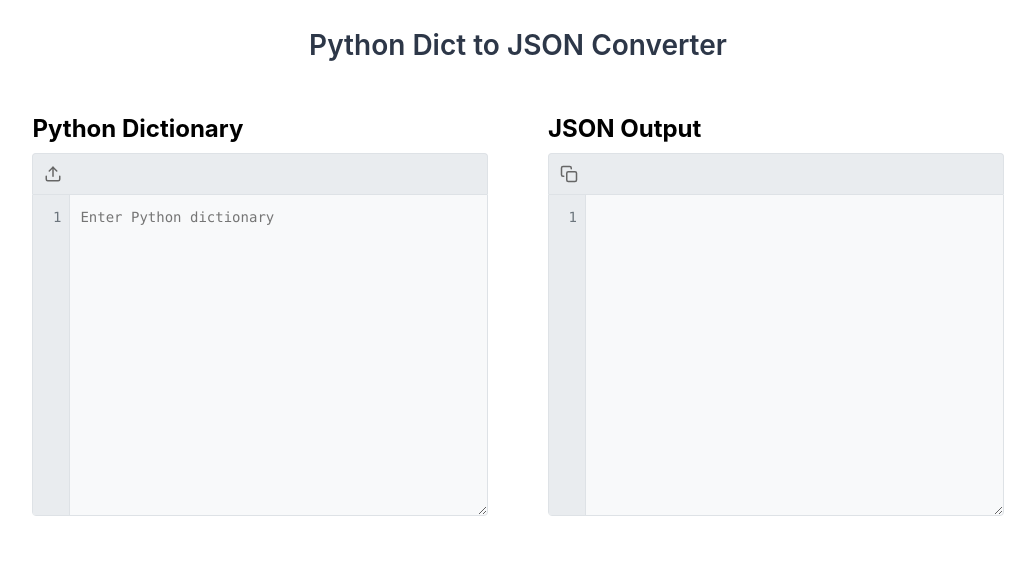
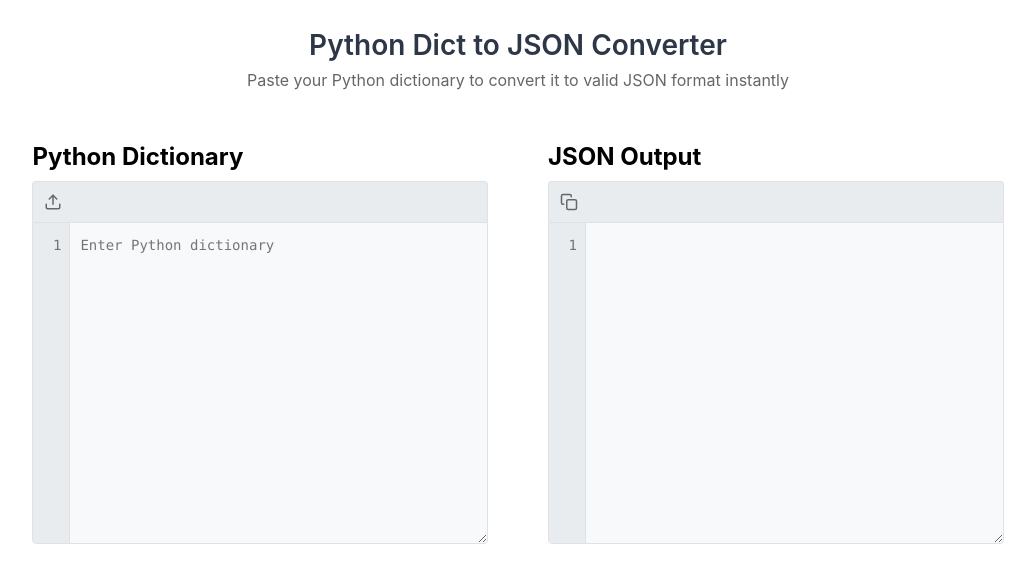
Before and after one commit to danmooney/dict2json, a React app: page / in a window 1280 px wide. Shown: the top 582 px of the page, without its empty margins (122-1157 px from the left). Built offline with nearby package versions, Linux system fonts and the light colour scheme.

Commit message:
Add subheading and remove Error prefix

```diff
--- a/src/App.js
+++ b/src/App.js
@@ -44,7 +44,7 @@ function App() {
   }, [showToast]);
 
   const handleCopy = () => {
-    const contentToCopy = error ? `Error: ${error}` : output;
+    const contentToCopy = error || output;
     navigator.clipboard.writeText(contentToCopy);
     setShowToast(true);
   };
@@ -63,6 +63,7 @@ function App() {
   return (
     <div className={`app ${isFullScreen ? 'full-screen' : ''}`}>
       <h1>Python Dict to JSON Converter</h1>
+      <p className="subheading">Paste your Python dictionary to convert it to valid JSON format instantly</p>
       <Toast show={showToast} />
 
       {isMobile && (
--- a/src/components/OutputSection.js
+++ b/src/components/OutputSection.js
@@ -72,7 +72,7 @@ function OutputSection({ output, error, handleCopy }) {
         </div>
         <textarea
           className="output-content"
-          value={output || (error && `Error: ${error}`)}
+          value={output || error}
           spellCheck="false"
           onKeyDown={handleKeyDown}
           onClick={handleCursorMove}
--- a/src/styles/layout.css
+++ b/src/styles/layout.css
@@ -44,8 +44,16 @@
 
 h1 {
   text-align: center;
-  margin: 0 0 32px;
+  margin: 0 0 8px;
   color: var(--tooltip-bg);
   font-size: 28px;
   font-weight: 600;
 }
+
+.subheading {
+  text-align: center;
+  color: #666;
+  font-size: 16px;
+  margin: 0 0 32px;
+  font-weight: normal;
+}
```
Also changed, not shown: 1 other file (tests, documents, lock files or other folders).
